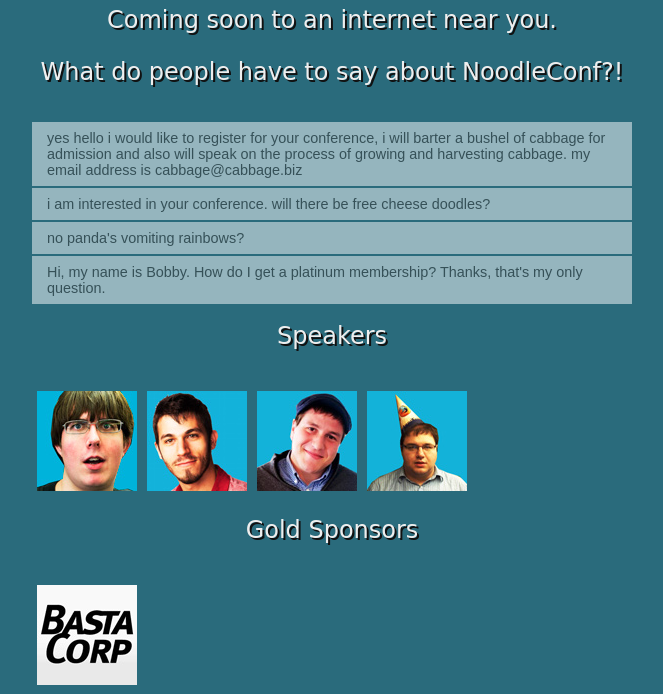
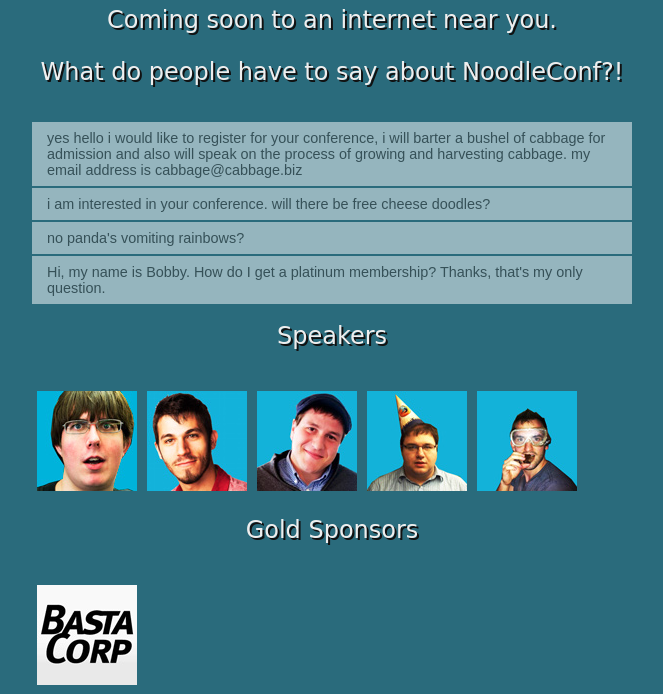
Before and after one commit to nooodle/noodleconf, a plain HTML site: page index.html in a window 1280 px wide. Shown: the part 249-943 px from the top of the page, without its empty margins (308-971 px from the left). Drawn offline with Linux system fonts and the light colour scheme; a web font is replaced by a local one.

Commit message:
added basta

```diff
--- a/index.html
+++ b/index.html
@@ -45,6 +45,9 @@
         <li>
           <a href="http://twitter.com/potch"><img src="images/potch.jpg"></a>
         </li>
+        <li>
+          <a href="http://twitter.com/mattbasta"><img src="images/basta.jpg"></a>
+        </li>
       </ul>
       <h2>Gold Sponsors</h2>
       <ul class="sponsors">
```
Also changed, not shown: images/basta.jpg (added).
